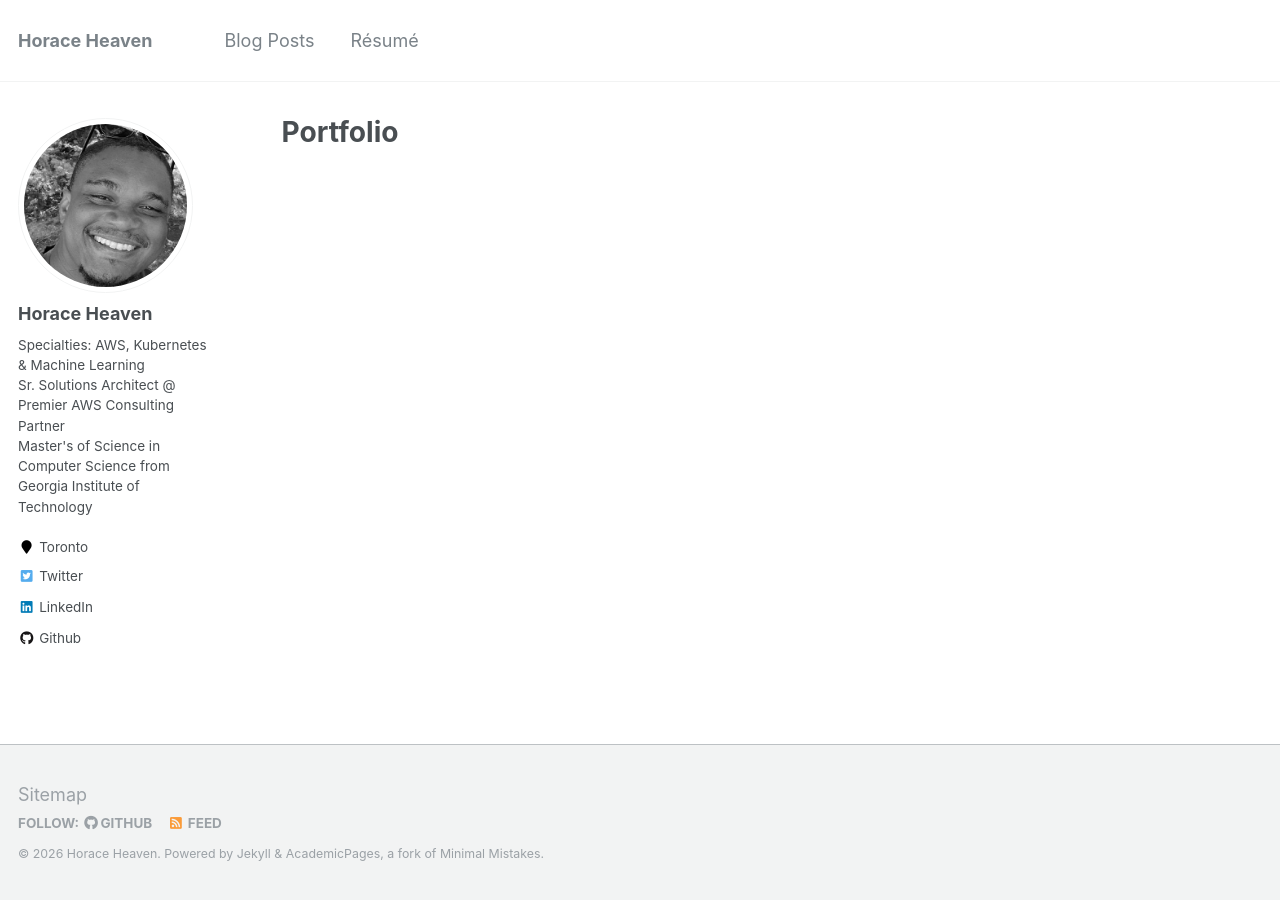
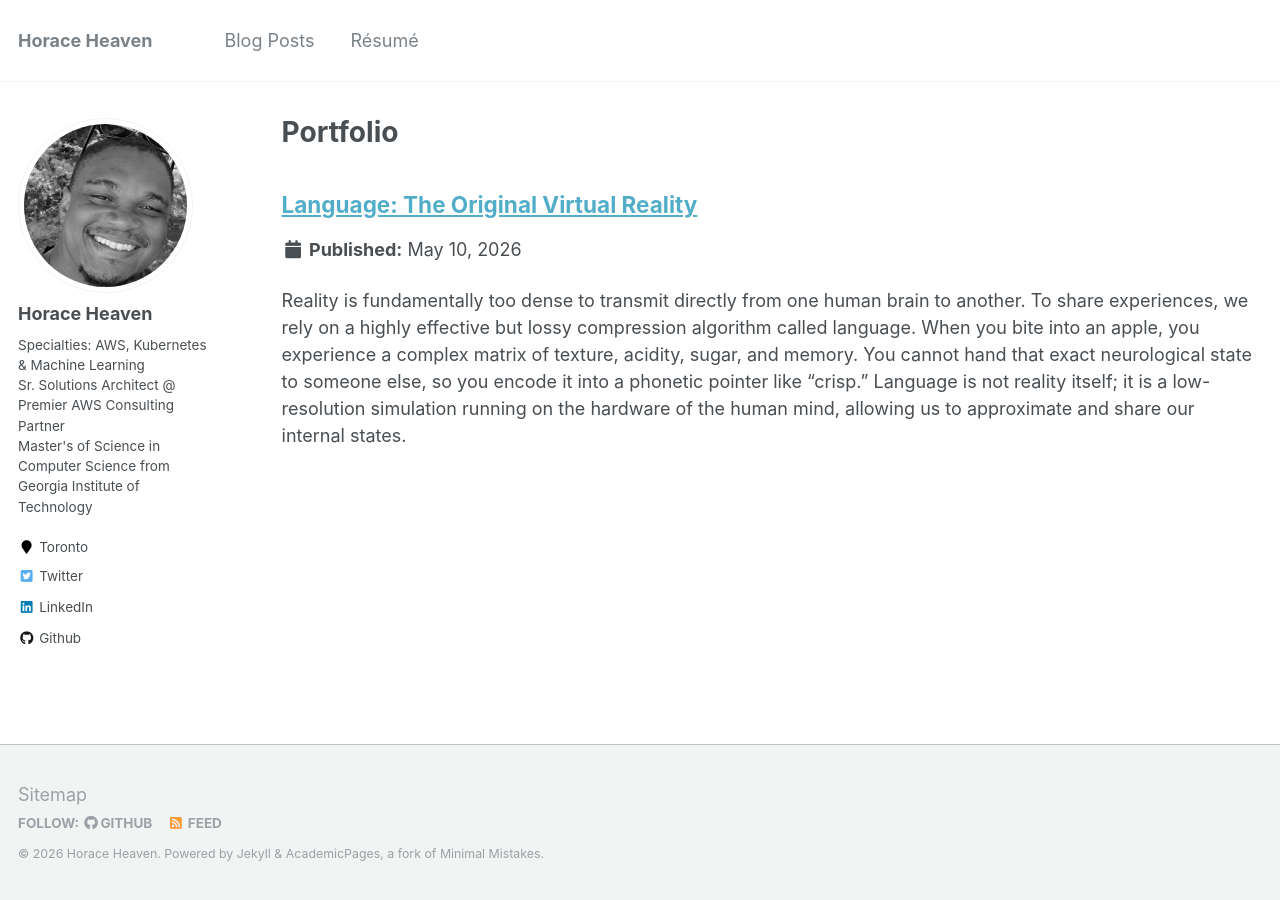
Before and after one commit to horaceheaven/horaceheaven.github.io, a Jekyll site: the page built from _pages/portfolio.html, in a window 1280 px wide. Built offline with Jekyll 4.4.1, drawn with Linux system fonts in a browser that asks for light colours.

Commit message:
add portfolio post: Language: The Original Virtual Reality

```diff
--- /dev/null
+++ b/_portfolio/language-the-original-virtual-reality.md
@@ -0,0 +1,21 @@
+---
+title: "Language: The Original Virtual Reality"
+collection: portfolio
+type: "Portfolio"
+date: 2026-05-10
+permalink: /portfolio/language-the-original-virtual-reality
+---
+
+Reality is fundamentally too dense to transmit directly from one human brain to another. To share experiences, we rely on a highly effective but lossy compression algorithm called language. When you bite into an apple, you experience a complex matrix of texture, acidity, sugar, and memory. You cannot hand that exact neurological state to someone else, so you encode it into a phonetic pointer like "crisp." Language is not reality itself; it is a low-resolution simulation running on the hardware of the human mind, allowing us to approximate and share our internal states.
+
+## The Collective Latent Space
+
+If human speech is a localized simulation passing between individuals, Large Language Models represent the aggregate of every simulation we have ever recorded. An LLM ingests billions of these lossy linguistic tokens and maps their relationships across thousands of dimensions. It strips away the physical world entirely, leaving behind the pure, mathematical topology of human concepts. Inside an LLM's latent space, the vector for "king" relates to "queen" in the exact same trajectory that "man" relates to "woman."
+
+## A Unified Cognitive Architecture
+
+This underlying structure makes modern AI models far more than just sophisticated autocomplete engines. They are working, computable models of humanity's shared worldview. By training these systems on the entirety of the internet, we have essentially uploaded our collective cognitive simulation into a centralized mathematical architecture. Every cultural bias, brilliant deduction, and emotional nuance we have ever bothered to compress into text now operates within this unified framework.
+
+## Navigating the Human Mirror
+
+Therefore, when you write a prompt, you are not simply querying a database or executing traditional code. You are injecting a starting condition into the shared simulation of human thought and watching the physics of our collective language play out. The model calculates the most probable trajectory through our combined mental landscape based on its training. We are no longer just using language to simulate reality for each other; we have built a machine that runs the entire human simulation on demand.
```
Also changed, not shown: _pages/about.md (+2 -0 lines).
